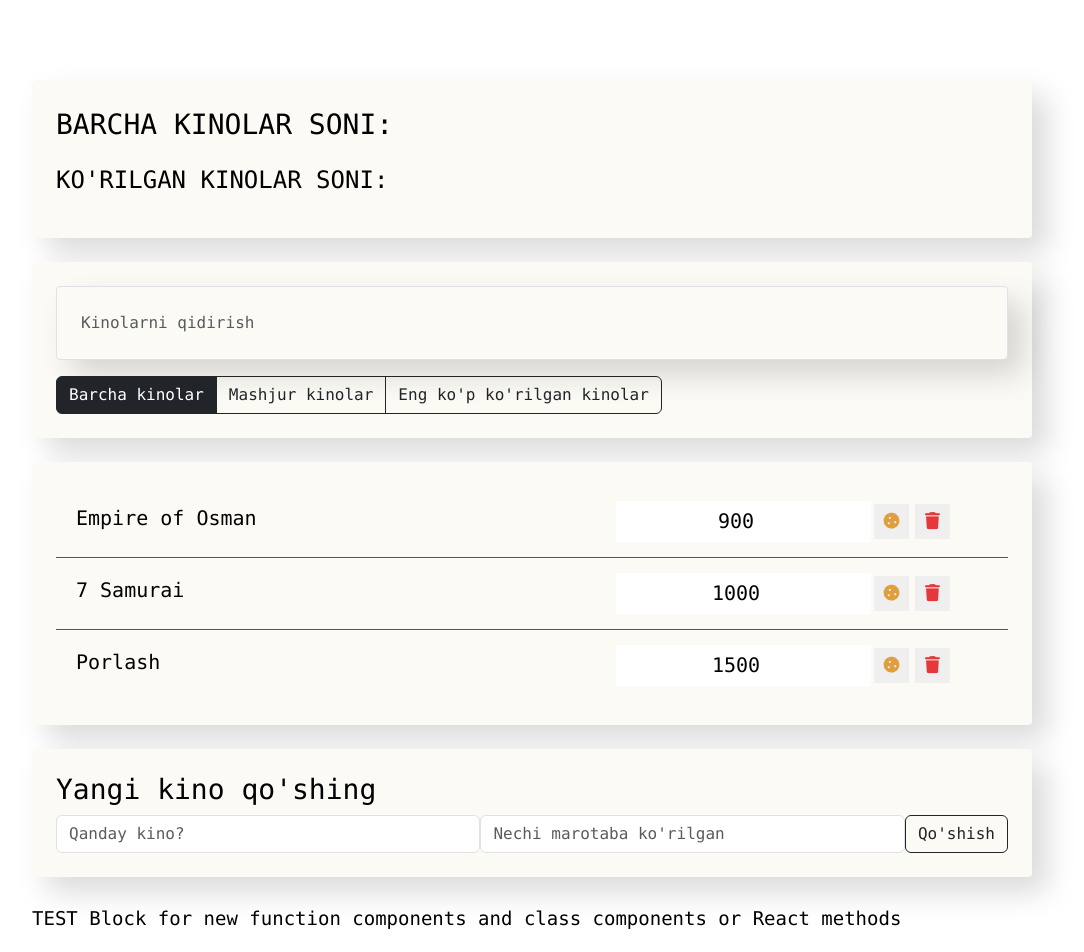
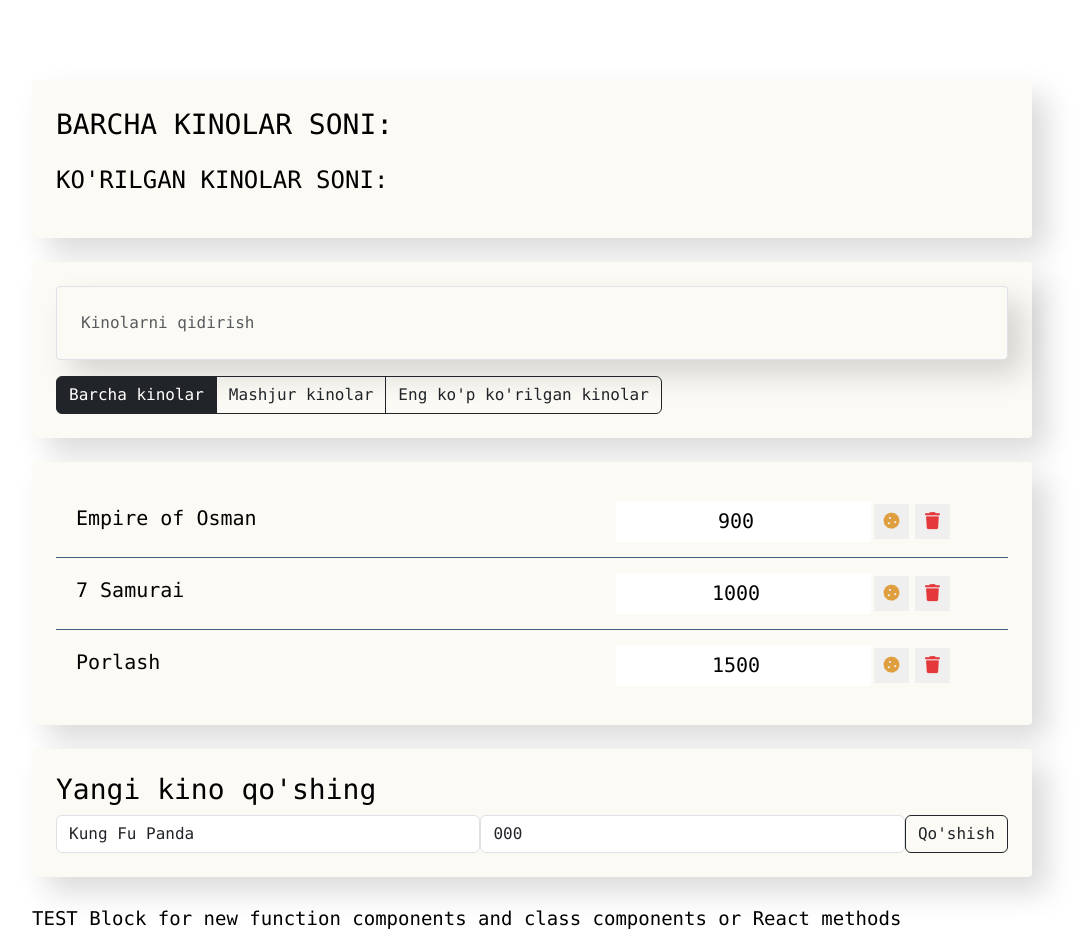
Before and after one commit to Behruz746/reactJS-2024, a React (Vite) app in the folder 00-dars-create-react-app/: page / in a window 1280 px wide. Shown: the top 952 px of the page, without its empty margins (108-1192 px from the left). Built offline with nearby package versions, Linux system fonts and the light colour scheme.

Commit message:
added: form components with class and input events

```diff
--- a/00-dars-create-react-app/src/App.jsx
+++ b/00-dars-create-react-app/src/App.jsx
@@ -24,7 +24,7 @@ function App() {
           <Filter />
         </div>
         <MovieList dataList={data} />
-        <MoviesAddForm />
+        <MoviesAddForm dataList={data} />
         <TestBlock />
       </div>
     </div>
--- a/00-dars-create-react-app/src/components/MovieListItem.jsx
+++ b/00-dars-create-react-app/src/components/MovieListItem.jsx
@@ -21,7 +21,9 @@ class MovieListItem extends React.Component {
     }));
   };
 
-  deleteHandel = () => {};
+  deleteHandel = () => {
+    console.log("delete movie");
+  };
 
   render() {
     const { name, views } = this.props;
--- a/00-dars-create-react-app/src/components/MoviesAddForm.jsx
+++ b/00-dars-create-react-app/src/components/MoviesAddForm.jsx
@@ -1,6 +1,19 @@
 import React from "react";
 
-function MoviesAddForm() {
+class MoviesAddForm extends React.Component {
+  constructor(props) {
+    super(props);
+    this.state = {
+      name: "Kung Fu Panda",
+      views: "000",
+    };
+  }
+
+  onChangeInput = (e) => this.setState({ [e.target.name]: e.target.value });
+
+  render() {
+    const { name, views } = this.state;
+
     return (
       <div className="movies-add-form">
         <h3>Yangi kino qo'shing</h3>
@@ -9,11 +22,17 @@ function MoviesAddForm() {
             type="text"
             className="form-control new-post-label"
             placeholder="Qanday kino?"
+            onChange={(e) => this.onChangeInput(e)}
+            name="name"
+            value={name}
           />
           <input
             type="number"
             className="form-control new-post-label"
             placeholder="Nechi marotaba ko'rilgan"
+            onChange={(e) => this.onChangeInput(e)}
+            name="views"
+            value={views}
           />
           <button type="submit" className="btn btn-outline-dark">
             Qo'shish
@@ -22,5 +41,29 @@ function MoviesAddForm() {
       </div>
     );
   }
+}
+
+// function MoviesAddForm({ dataList }) {
+//   return (
+//     <div className="movies-add-form">
+//       <h3>Yangi kino qo'shing</h3>
+//       <form action="#" className="add-form d-flex">
+//         <input
+//           type="text"
+//           className="form-control new-post-label"
+//           placeholder="Qanday kino?"
+//         />
+//         <input
+//           type="number"
+//           className="form-control new-post-label"
+//           placeholder="Nechi marotaba ko'rilgan"
+//         />
+//         <button type="submit" className="btn btn-outline-dark">
+//           Qo'shish
+//         </button>
+//       </form>
+//     </div>
+//   );
+// }
 
 export default MoviesAddForm;
```
Lines whose indentation alone changed are shown as unchanged.
